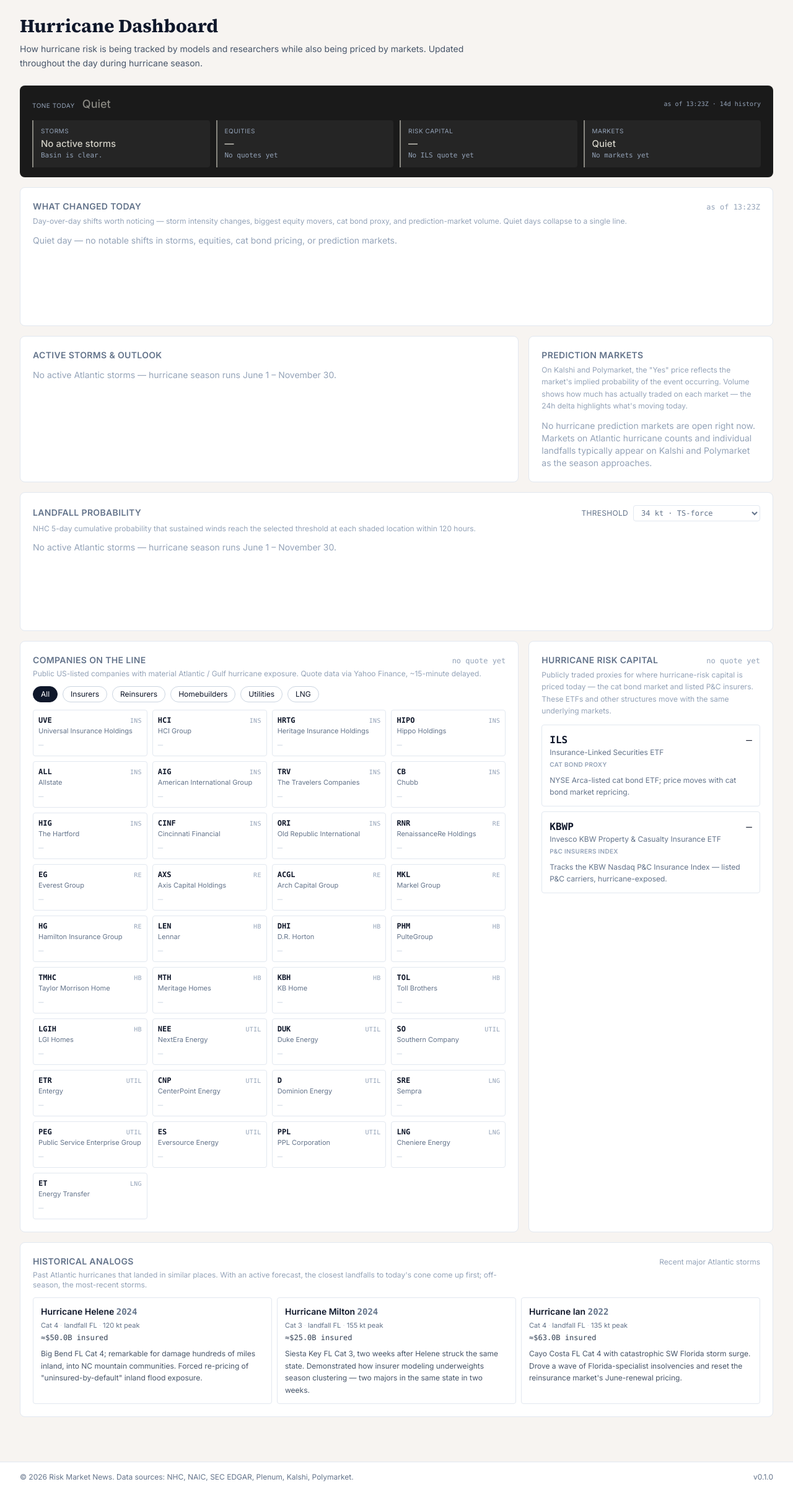
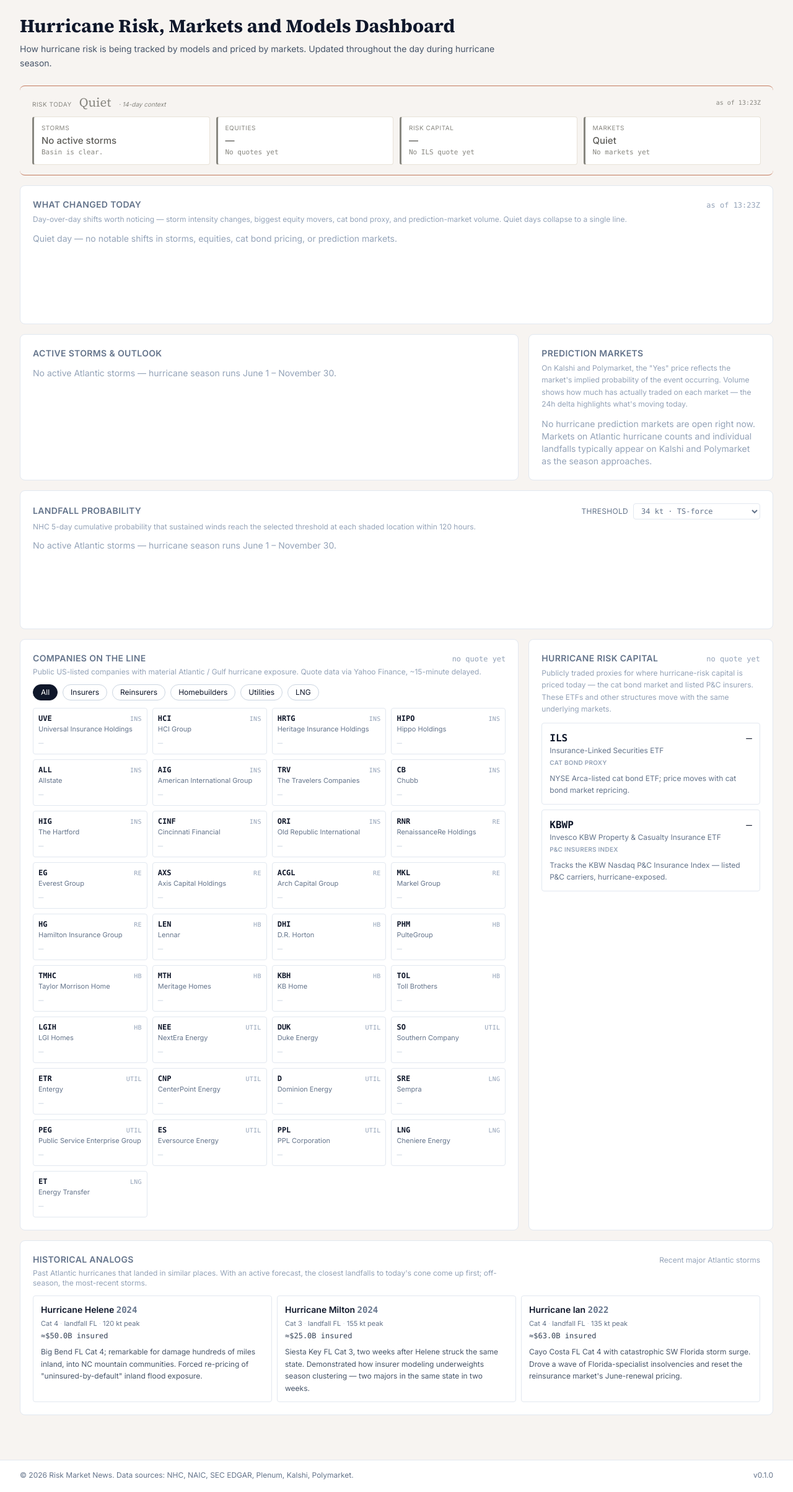
Before and after one commit to ReallyNobody/prediction-tracker, a FastAPI app: page / in a window 1280 px wide. Shown: the part 81-2488 px from the top of the page at 62% size. Run offline with FastAPI, Linux system fonts and the light colour scheme; data that the repository does not hold is empty; some libraries are stand-ins or nearby versions.

Commit message:
feat(dash): cream-palette polish pass — title, subhead, signal tape, risk tape

```diff
--- a/src/rmn_dashboard/static/js/panel_changes.js
+++ b/src/rmn_dashboard/static/js/panel_changes.js
@@ -187,27 +187,40 @@
     const ticker = item.ticker || "";
     const sign = change >= 0 ? "+" : "";
     const pctText = sign + change.toFixed(2) + "%";
-    const pctColor = change >= 0 ? "text-emerald-700" : "text-rose-700";
+    // Day 44: brand-friendly direction colors. Brick #7A2E1E for
+    // negative (matches --rmn-tier-severe), forest #3B6D11 for
+    // positive — both work against the cream background where
+    // emerald + rose felt neon.
+    const pctColorStyle = change >= 0
+      ? "color: #3B6D11;"
+      : "color: #7A2E1E;";
 
-    const bar = '<div class="h-2 bg-slate-800" style="width: ' +
-                widthPct.toFixed(1) + '%"></div>';
+    // Day 44: bars in terracotta-brick #7A2E1E (matches --rmn-tier-severe
+    // and Risk Tape negative percent text). Tighter thematic match to
+    // the rest of the brand palette than the previous charcoal.
+    const bar = '<div style="height: 8px; width: ' +
+                widthPct.toFixed(1) + '%; background: #7A2E1E;"></div>';
 
+    // Day 44: axis line picks up the brand divider color rather than
+    // the previous neutral slate-300, threading the band visually
+    // into the rest of the cream palette.
     const negCell = isNegative
-      ? '<div class="flex justify-end pr-1 border-r border-slate-300">' + bar + "</div>"
-      : '<div class="border-r border-slate-300"></div>';
+      ? '<div class="flex justify-end pr-1" ' +
+          'style="border-right: 1px solid var(--rmn-divider);">' + bar + "</div>"
+      : '<div style="border-right: 1px solid var(--rmn-divider);"></div>';
     const posCell = isNegative
       ? '<div></div>'
       : '<div class="flex justify-start pl-1">' + bar + "</div>";
 
     const leftLabel = isNegative
-      ? '<span class="font-mono text-slate-900 text-right text-sm">' +
-          escapeHtml(ticker) + ' <span class="' + pctColor + '">' + escapeHtml(pctText) + "</span>" +
+      ? '<span class="font-mono text-right text-sm" style="color: #1A1A1A;">' +
+          escapeHtml(ticker) + ' <span style="' + pctColorStyle + '">' + escapeHtml(pctText) + "</span>" +
         "</span>"
       : "<span></span>";
     const rightLabel = isNegative
       ? "<span></span>"
-      : '<span class="font-mono text-slate-900 text-sm">' +
-          '<span class="' + pctColor + '">' + escapeHtml(pctText) + "</span> " + escapeHtml(ticker) +
+      : '<span class="font-mono text-sm" style="color: #1A1A1A;">' +
+          '<span style="' + pctColorStyle + '">' + escapeHtml(pctText) + "</span> " + escapeHtml(ticker) +
         "</span>";
 
     return (
--- a/src/rmn_dashboard/static/js/signal_tape.js
+++ b/src/rmn_dashboard/static/js/signal_tape.js
@@ -51,13 +51,15 @@
   // --- Tier styling -----------------------------------------------------
 
   // Tier → color hex. Single source of truth for the cell tinting +
-  // sparkline stroke. Quiet uses a neutral slate so the cell doesn't
-  // shout when nothing is happening.
+  // sparkline stroke. Day 44 re-tone for the cream brand palette —
+  // values match the --rmn-tier-* CSS variables in base.html. Mirroring
+  // them in JS (rather than reading the computed CSS values) keeps the
+  // SVG sparkline rendering stable across browsers + theme contexts.
   const TIER_COLOR = {
-    quiet: "#888780",
-    watching: "#F0997B",
-    active: "#D85A30",
-    severe: "#A32D2D",
+    quiet: "#888780",     // warm slate
+    watching: "#C47B5F",  // terracotta — matches --rmn-divider
+    active: "#A0533D",    // deeper rust
+    severe: "#7A2E1E",    // deep brick
   };
   const TIER_FALLBACK_COLOR = TIER_COLOR.quiet;
 
@@ -75,19 +77,32 @@
 
     const toneColor = tierColor(tone);
 
+    // Day 44: relabel "Tone today" → "Risk today · 14-day context".
+    // The word that follows (Watching / Active / Severe) is a current-
+    // state tier, not a trend direction — the 14-day sparklines below
+    // are the trend element. The label honestly carries both: "Risk
+    // today" for the word, "14-day context" for the cells underneath.
+    //
+    // Tone word renders in Source Serif 4 to echo the page-title
+    // heading family, giving the band a typographic anchor that pairs
+    // with the cream surface and terracotta accents.
     tapeEl.innerHTML =
       '<div class="flex items-center justify-between mb-3 flex-wrap gap-2">' +
-        '<div class="flex items-baseline gap-3">' +
-          '<div class="text-[10px] uppercase tracking-wider text-slate-400">Tone today</div>' +
-          '<div class="text-lg font-medium" style="color: ' + toneColor + '">' +
+        '<div class="flex items-baseline gap-3 flex-wrap">' +
+          '<div class="text-[10px] uppercase tracking-wider" ' +
+               'style="color: #888780;">Risk today</div>' +
+          '<div class="text-xl font-medium" ' +
+               'style="color: ' + toneColor + '; ' +
+                      'font-family: \'Source Serif 4\', Georgia, serif; ' +
+                      'line-height: 1;">' +
             escapeHtml(toneLabel) +
           "</div>" +
+          '<div class="text-[10px] italic" style="color: #888780;">' +
+            '· 14-day context' +
+          "</div>" +
         "</div>" +
-        '<div class="text-[10px] text-slate-400 font-mono">' +
+        '<div class="text-[10px] font-mono" style="color: #888780;">' +
           (asOf ? "as of " + escapeHtml(asOf) : "") +
-          (payload.history_days
-            ? " · " + escapeHtml(String(payload.history_days)) + "d history"
-            : "") +
         "</div>" +
       "</div>" +
       '<div class="grid grid-cols-2 lg:grid-cols-4 gap-2.5">' +
@@ -104,16 +119,23 @@
 
   function buildCell(cell) {
     const color = tierColor(cell.tier);
-    const valueColor = cell.tier === "quiet" ? "#D3D1C7" : color;
+    // Day 44: white card on cream background, with the tier color as a
+    // 3px left border accent. Quiet cells use warm slate as the value
+    // color so "Calm" doesn't shout; non-quiet cells colorize the
+    // value word to match the tier border for visual cohesion.
+    const valueColor = cell.tier === "quiet" ? "#5F5E5A" : color;
     const sparkline = (cell.history && cell.history.length > 0)
       ? buildSparkline(cell.history, color)
       : "";
 
     return (
-      '<div class="rounded-r" ' +
-        'style="background: rgba(232, 229, 221, 0.05); ' +
-              'border-left: 2px solid ' + color + '; padding: 10px 12px;">' +
-        '<div class="text-[10px] uppercase tracking-wider text-slate-400 mb-1">' +
+      '<div ' +
+        'style="background: #FFFFFF; ' +
+              'border: 1px solid #E8E2D8; ' +
+              'border-left: 3px solid ' + color + '; ' +
+              'border-radius: 4px; padding: 10px 12px;">' +
+        '<div class="text-[10px] uppercase tracking-wider mb-1" ' +
+             'style="color: #888780;">' +
           escapeHtml(cell.label || "") +
         "</div>" +
         '<div class="flex items-center justify-between gap-2">' +
@@ -122,7 +144,8 @@
                  'style="color: ' + valueColor + '">' +
               escapeHtml(cell.value || "—") +
             "</div>" +
-            '<div class="text-[11px] font-mono mt-0.5 text-slate-400 truncate" ' +
+            '<div class="text-[11px] font-mono mt-0.5 truncate" ' +
+                 'style="color: #888780;" ' +
                  'title="' + escapeHtml(cell.driver || "") + '">' +
               escapeHtml(cell.driver || "") +
             "</div>" +
--- a/src/rmn_dashboard/templates/base.html
+++ b/src/rmn_dashboard/templates/base.html
@@ -141,6 +141,22 @@
         --rmn-cream: #F7F4F1;
         --rmn-blue: #6B8BB1;
         --rmn-divider: #C47B5F;
+
+        /* Day 44 — Signal Tape + Risk Tape tier palette. Re-toned for
+           the cream background so escalation reads "concerned, then
+           urgent" rather than "neon dashboard alert." The terracotta
+           Watching tier matches --rmn-divider so the tape's accent
+           color is part of one editorial system. */
+        --rmn-tier-quiet: #888780;     /* warm slate — resting state */
+        --rmn-tier-watching: #C47B5F;  /* terracotta — matches divider */
+        --rmn-tier-active: #A0533D;    /* deeper rust */
+        --rmn-tier-severe: #7A2E1E;    /* deep brick */
+
+        /* Day 44 — Risk Tape direction colors. Brick for negative,
+           forest for positive — both warm-palette-friendly versus the
+           earlier emerald/rose pair. */
+        --rmn-direction-negative: #7A2E1E;
+        --rmn-direction-positive: #3B6D11;
       }
 
       /* Inter for body / UI by default; Source Serif 4 reserved for
--- a/src/rmn_dashboard/templates/index.html
+++ b/src/rmn_dashboard/templates/index.html
@@ -20,12 +20,11 @@
   #}
   <section class="mb-6">
     <h1 class="rmn-heading text-2xl sm:text-3xl text-slate-900 mb-2">
-      Hurricane Dashboard
+      Hurricane Risk, Markets and Models Dashboard
     </h1>
     <p class="max-w-3xl text-sm text-slate-600 leading-relaxed">
-      How hurricane risk is being tracked by models and researchers
-      while also being priced by markets. Updated throughout the day
-      during hurricane season.
+      How hurricane risk is being tracked by models and priced by
+      markets. Updated throughout the day during hurricane season.
     </p>
   </section>
 
@@ -46,11 +45,21 @@
     entirely rather than fabricating a flat line.
   #}
   <section data-testid="signal-tape-section" class="mb-4">
+    {#
+      Day 44: re-palettized from a dark band (#1A1A1A) to the cream
+      brand surface. The tape now sits on white cards inside the
+      page's cream background, with terracotta tier accents matching
+      --rmn-divider. Visual hierarchy is preserved by (a) the heavier
+      Source Serif 4 tone word on the left and (b) thin terracotta
+      borders on either side of the band — both reading "this is a
+      summary surface, the panels below are detail" without breaking
+      the cream cohesion with the parent Ghost site.
+    #}
     <div id="signal-tape"
          class="rounded-lg px-4 py-4 sm:px-5 sm:py-4"
-         style="background: #1A1A1A; color: #E8E5DD;"
+         style="background: var(--rmn-cream); border-top: 1px solid var(--rmn-divider); border-bottom: 1px solid var(--rmn-divider);"
          data-testid="signal-tape">
-      <div class="text-xs text-slate-400">Loading signal tape…</div>
+      <div class="text-xs" style="color: var(--rmn-tier-quiet);">Loading signal tape…</div>
     </div>
   </section>
 
```
Also changed, not shown: tests/test_routes.py (+4 -1 lines).
